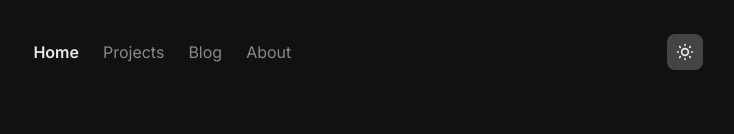
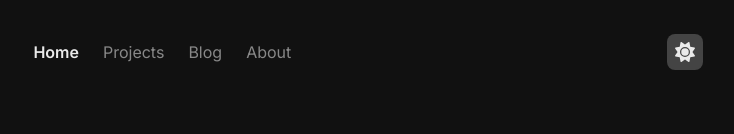
Before and after one commit to justEstif/personal_portfolio, a Next.js app: page / in a window 1280 px wide. Both pictures are taken after a click on the button "Toggle Dark Mode". Shown: the top 134 px of the page, without its empty margins (273-1007 px from the left). Built offline with nearby package versions, Linux system fonts and the light colour scheme.

Commit message:
feat: replace icons with font awesome

```diff
--- a/app/(components)/darkModeToggle.tsx
+++ b/app/(components)/darkModeToggle.tsx
@@ -1,6 +1,8 @@
 "use client";
 import React, { useEffect, useState } from "react";
 import { useTheme } from "next-themes";
+import { FontAwesomeIcon } from "@fortawesome/react-fontawesome";
+import { faMoon, faSun } from "@fortawesome/free-solid-svg-icons";
 
 type Props = {};
 
@@ -16,30 +18,16 @@ function DarkModeToggle({}: Props) {
       className="flex justify-center items-center w-9 h-9 bg-gray-200 rounded-lg ring-gray-300 transition-all dark:bg-gray-600 hover:ring-2"
       onClick={() => setTheme(resolvedTheme === "dark" ? "light" : "dark")}
     >
-      {mounted && (
-        <svg
-          xmlns="http://www.w3.org/2000/svg"
-          viewBox="0 0 24 24"
-          fill="none"
-          stroke="currentColor"
+      {mounted && resolvedTheme === "dark" ? (
+        <FontAwesomeIcon
+          icon={faSun}
           className="w-5 h-5 text-gray-800 dark:text-gray-200"
-        >
-          {resolvedTheme === "dark" ? (
-            <path
-              strokeLinecap="round"
-              strokeLinejoin="round"
-              strokeWidth={2}
-              d="M12 3v1m0 16v1m9-9h-1M4 12H3m15.364 6.364l-.707-.707M6.343 6.343l-.707-.707m12.728 0l-.707.707M6.343 17.657l-.707.707M16 12a4 4 0 11-8 0 4 4 0 018 0z"
-            />
-          ) : (
-            <path
-              strokeLinecap="round"
-              strokeLinejoin="round"
-              strokeWidth={2}
-              d="M20.354 15.354A9 9 0 018.646 3.646 9.003 9.003 0 0012 21a9.003 9.003 0 008.354-5.646z"
-            />
-          )}
-        </svg>
+        />
+      ) : (
+        <FontAwesomeIcon
+          icon={faMoon}
+          className="w-5 h-5 text-gray-800 dark:text-gray-200"
+        />
       )}
     </button>
   );
```
